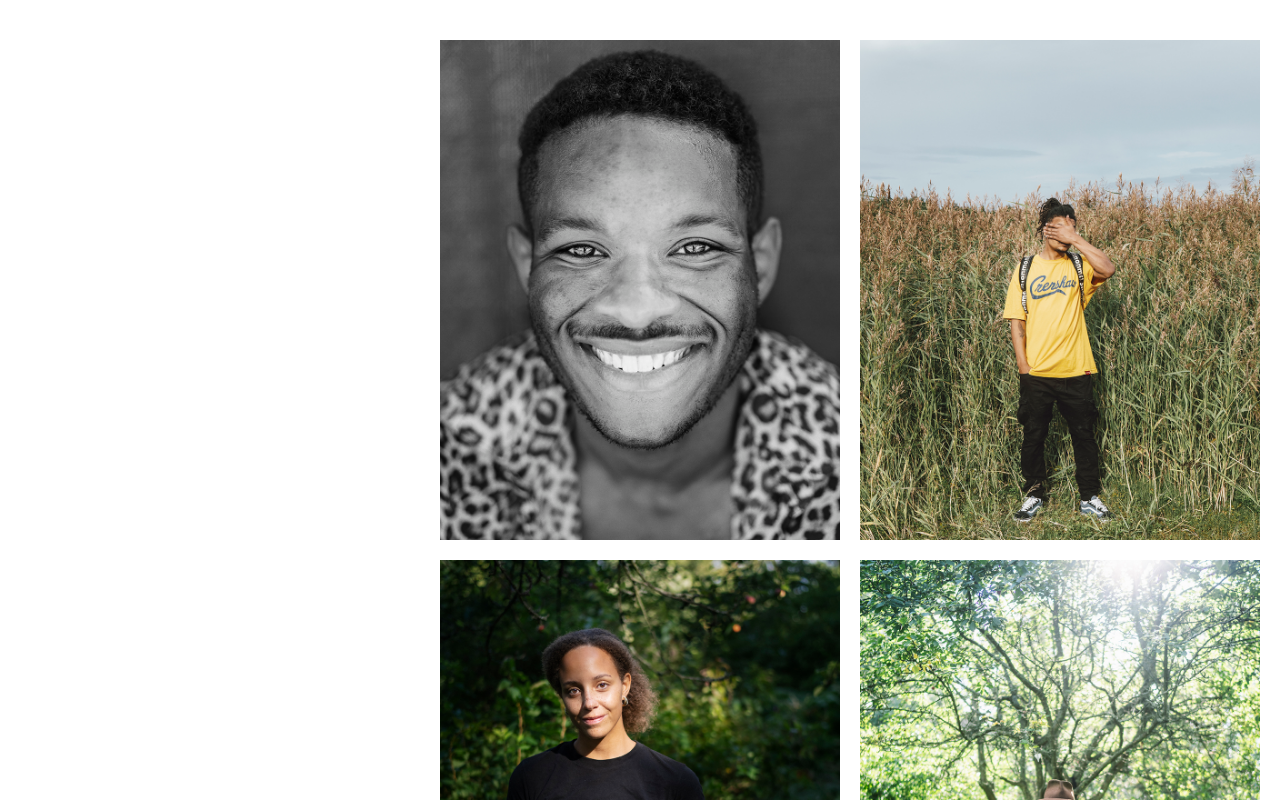
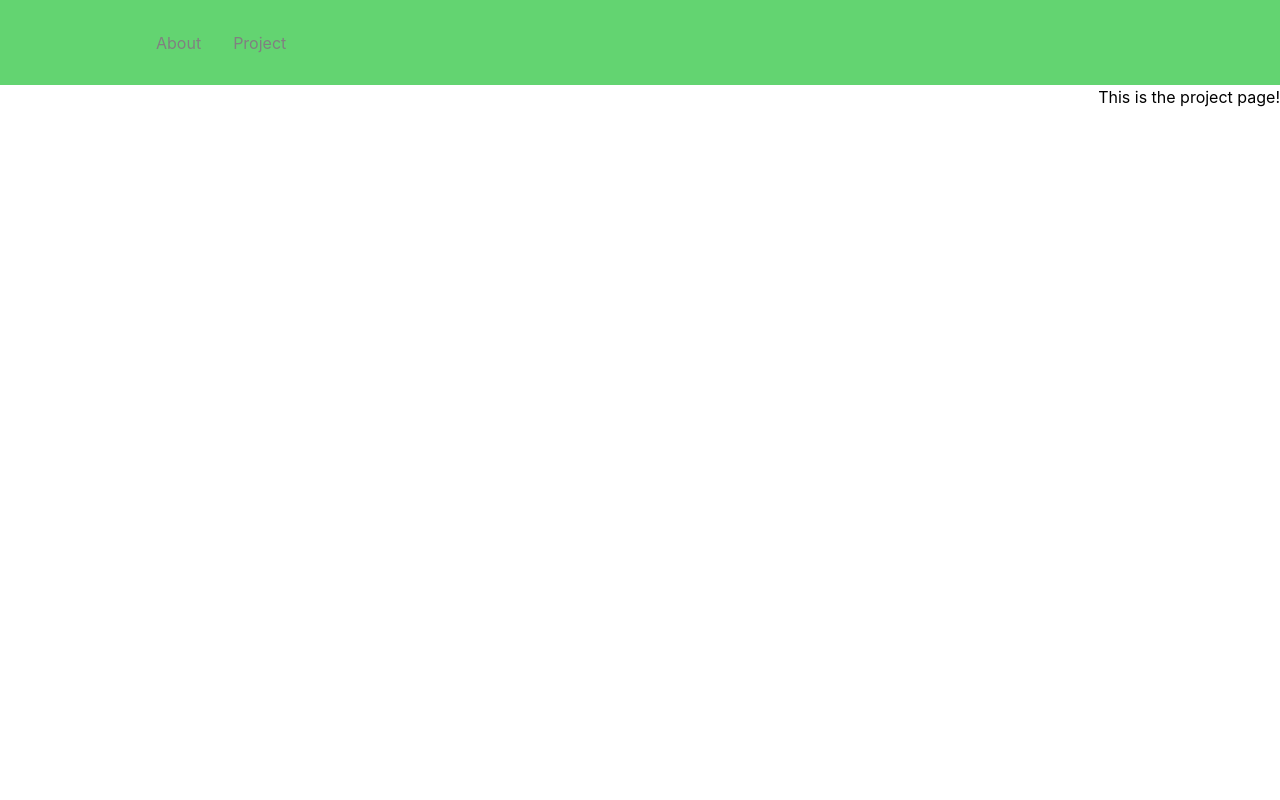
Before and after one commit to tuukkaervasti/spotlight, a React (Create React App) app in the folder frontend/: page /pages/projects in a window 1280 px wide. Shown: the top 800 px of the page. Built offline with nearby package versions, Linux system fonts and the light colour scheme.

Commit message:
created a navigation bar for the project and the relevant files

```diff
--- a/frontend/package.json
+++ b/frontend/package.json
@@ -11,6 +11,7 @@
     "nodemon": "^2.0.13",
     "react": "^17.0.2",
     "react-dom": "^17.0.2",
+    "react-icons": "^4.3.1",
     "react-router": "^5.2.1",
     "react-router-dom": "^5.3.0",
     "react-scripts": "4.0.3",
--- a/frontend/src/App.js
+++ b/frontend/src/App.js
@@ -1,4 +1,4 @@
-import './App.css';
+/* import './App.css';
 import { BrowserRouter as Router } from "react-router-dom";
 import Grid from "./components/Grid.js";
 
@@ -8,6 +8,25 @@ function App() {
       <Grid />
     </div>
   )
+} */
+
+import React from 'react';
+import './App.css';
+import Navbar from './components/navbar';
+import { BrowserRouter as Router, Switch, Route } from 'react-router-dom';
+import Project from './pages/project';
+import About from './pages/about';
+
+function App() {
+return (
+	<Router>
+	<Navbar />
+	<Switch>
+		<Route path='/pages/projects' component={Project} />
+		<Route path='/pages/about' component={About} />
+	</Switch>
+	</Router>
+);
 }
 
 export default App;
--- a/frontend/src/components/navbar/NavbarElements.js
+++ b/frontend/src/components/navbar/NavbarElements.js
@@ -0,0 +1,86 @@
+import { FaBars } from 'react-icons/fa';
+import { NavLink as Link } from 'react-router-dom';
+import styled from 'styled-components';
+
+export const Nav = styled.nav`
+background: #63D471;
+height: 85px;
+display: flex;
+justify-content: space-between;
+padding: 0.2rem calc((100vw - 1000px) / 2);
+z-index: 12;
+/* Third Nav */
+/* justify-content: flex-start; */
+`;
+
+export const NavLink = styled(Link)`
+color: #808080;
+display: flex;
+align-items: center;
+text-decoration: none;
+padding: 0 1rem;
+height: 100%;
+cursor: pointer;
+&.active {
+	color: #000000;
+}
+`;
+
+export const Bars = styled(FaBars)`
+display: none;
+color: #808080;
+@media screen and (max-width: 768px) {
+	display: block;
+	position: absolute;
+	top: 0;
+	right: 0;
+	transform: translate(-100%, 75%);
+	font-size: 1.8rem;
+	cursor: pointer;
+}
+`;
+
+export const NavMenu = styled.div`
+display: flex;
+align-items: center;
+margin-right: -24px;
+/* Second Nav */
+/* margin-right: 24px; */
+/* Third Nav */
+/* width: 100vw;
+white-space: nowrap; */
+@media screen and (max-width: 768px) {
+	display: none;
+}
+`;
+
+export const NavBtn = styled.nav`
+display: flex;
+align-items: center;
+margin-right: 24px;
+/* Third Nav */
+/* justify-content: flex-end;
+width: 100vw; */
+@media screen and (max-width: 768px) {
+	display: none;
+}
+`;
+
+export const NavBtnLink = styled(Link)`
+border-radius: 4px;
+background: #808080;
+padding: 10px 22px;
+color: #000000;
+outline: none;
+border: none;
+cursor: pointer;
+transition: all 0.2s ease-in-out;
+text-decoration: none;
+/* Second Nav */
+margin-left: 24px;
+&:hover {
+	transition: all 0.2s ease-in-out;
+	background: #fff;
+	color: #808080;
+}
+`;
--- a/frontend/src/components/navbar/index.js
+++ b/frontend/src/components/navbar/index.js
@@ -0,0 +1,30 @@
+import React from "react";
+import {
+    Nav,
+    NavLink,
+    Bars,
+    NavMenu,
+    NavBtn,
+    NavBtnLink,
+}   from "./NavbarElements";
+
+const Navbar = () => {
+    return (
+        <React.Fragment>
+            <Nav>
+                <Bars />
+
+                <NavMenu>
+                <NavLink to ="/about" activeStyle>
+                About
+                </NavLink>
+                <NavLink to ="/project" activeStyle>
+                Project
+                </NavLink>
+            </NavMenu>
+        </Nav>
+    </React.Fragment>
+    );
+};
+
+export default Navbar;
--- a/frontend/src/pages/about.js
+++ b/frontend/src/pages/about.js
@@ -0,0 +1,17 @@
+import React from "react";
+
+const About = () => {
+    return (
+        <div
+            style={{
+                display: "flex",
+                justifyContent: "Right",
+                alignItems: "Right",
+                height: "100vh"
+            }}>
+            <h1>This is the about page!</h1>
+        </div>
+    );
+};
+
+export default About;
--- a/frontend/src/pages/project.js
+++ b/frontend/src/pages/project.js
@@ -0,0 +1,18 @@
+import React from "react";
+import Grid from "../components/Grid";
+
+const Project = () => {
+    return (
+        <div style={{
+                display: "flex",
+                justifyContent: "Right",
+                alignItems: "Right",
+                height: "100vh"
+            }}>
+            <h1>This is the project page!</h1>
+        </div>
+
+    );
+};
+
+export default Project;
```
Also changed, not shown: 1 other file (tests, documents, lock files or other folders).
